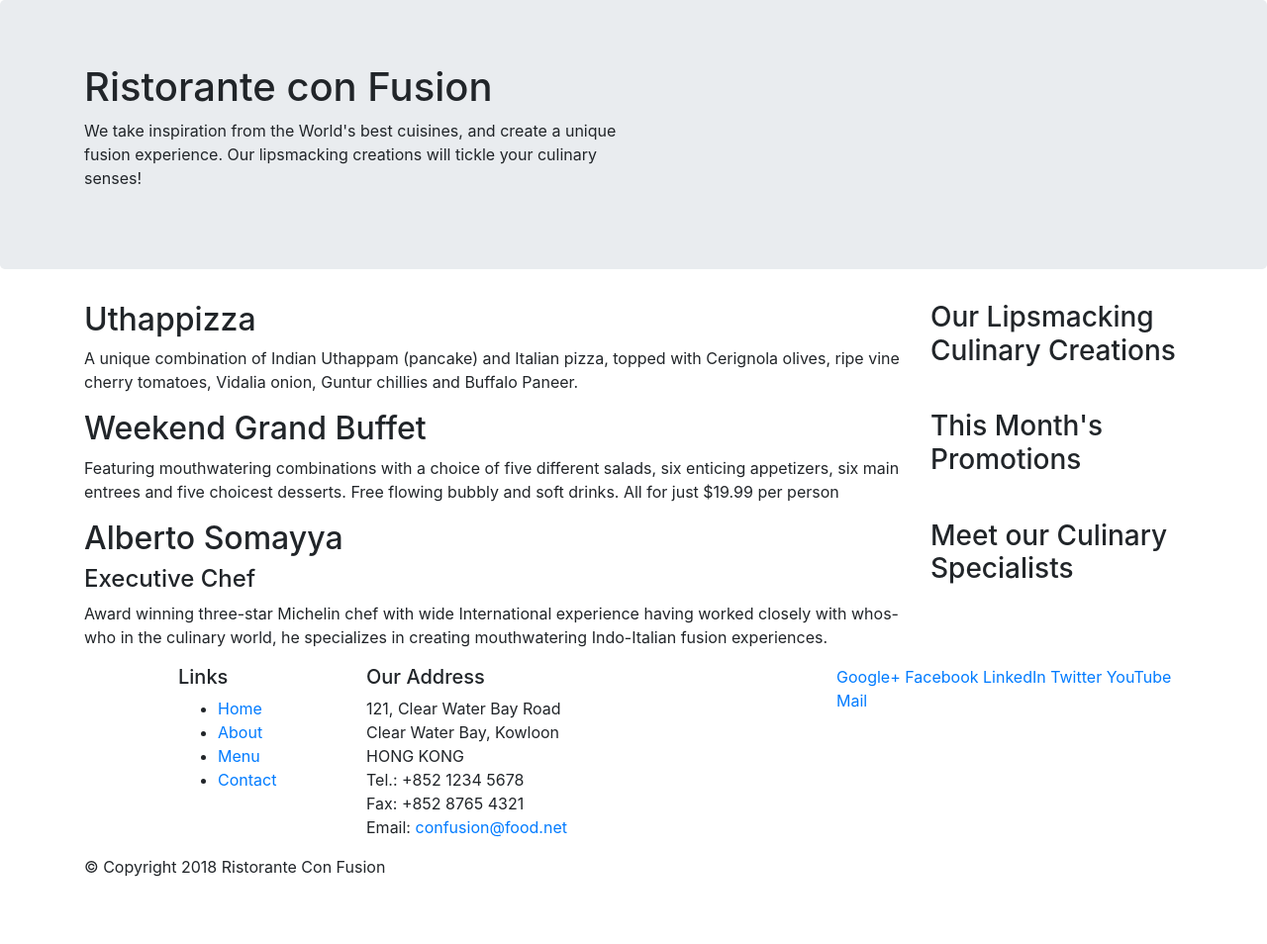
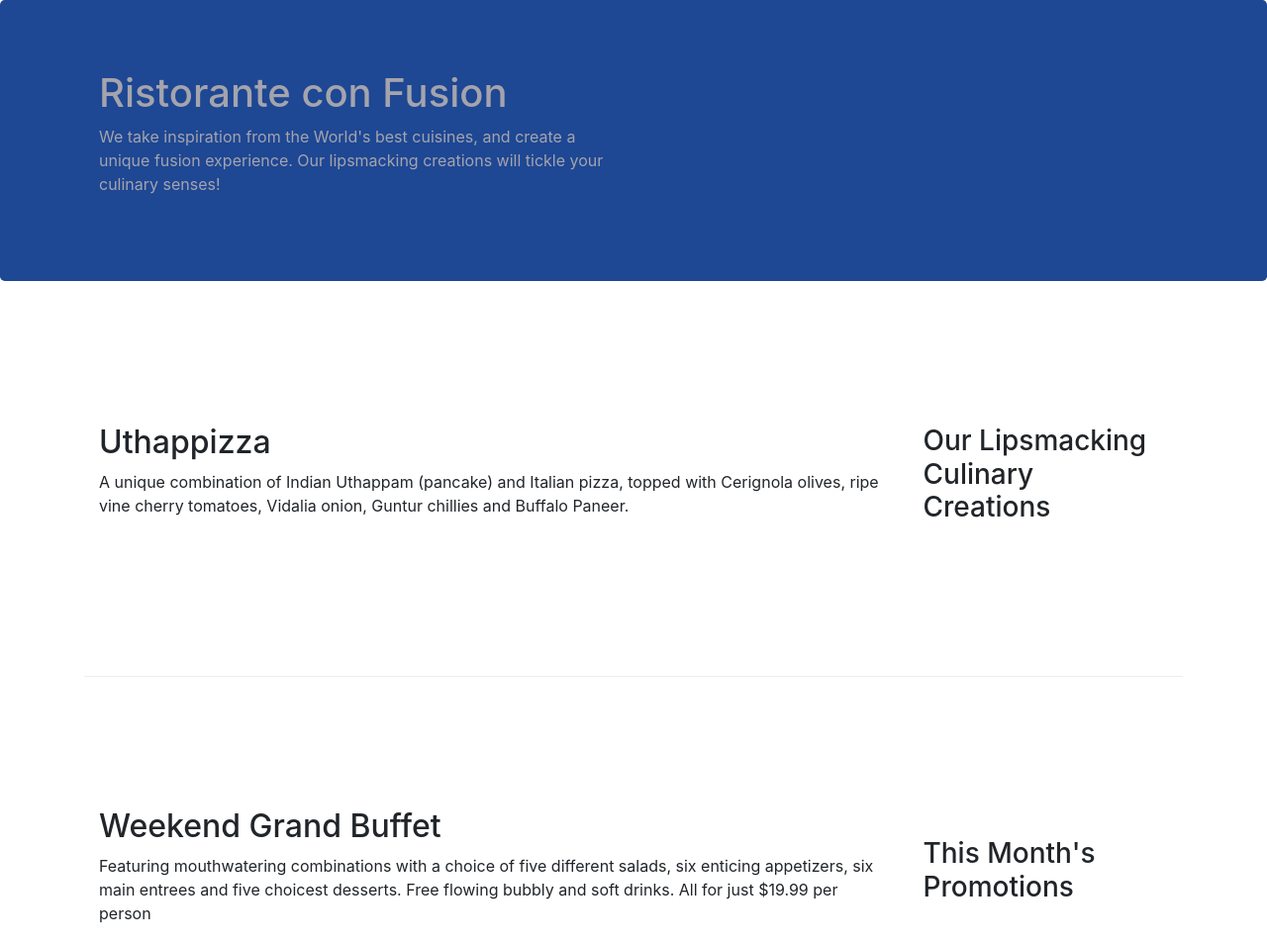
Before and after one commit to pradyumna29/coursera_bootstrap, a website: page index.html in a window 1280 px wide. Shown: the top 954 px of the page at 99% size. Before the commit the page ends 904 px from the top, so only its background shows below. Drawn offline with nearby package versions, Linux system fonts and the light colour scheme.

Commit message:
bootstrap grid part 2

```diff
--- /dev/null
+++ b/CSS/styles.css
@@ -0,0 +1,38 @@
+.row-header{
+    margin: 0px auto;
+    padding: 0px auto;
+}
+
+.row-content{
+    margin: 0px auto;
+    padding: 50px 0 50px 0px;
+    border-bottom: 1px ridge;
+    min-height: 400px;
+}
+
+.footer{
+    background-color: rgba(30, 71, 148, 0.7);
+    margin: 0px auto;
+    padding: 20px 0px 20px;
+}
+
+.jumbotron {
+    padding: 70px 30px 70px 30px;
+    margin: 0px auto;
+    background: rgb(30, 71, 148);
+    color: rgb(164, 164, 172);
+}
+
+a{
+    color: #142435;
+}
+
+a:hover{
+    color: darkgray;
+}
+
+.address{
+    font-size: 80%;
+    margin: 0px;
+    color: #0f0f0f;
+}
--- a/index.html
+++ b/index.html
@@ -9,6 +9,8 @@
 
     <!-- Bootstrap CSS -->
     <link rel="stylesheet" href="node_modules/bootstrap/dist/css/bootstrap.min.css">
+
+    <link rel="stylesheet" href="CSS/styles.css">
     <title>Ristorante Con Fusion</title>
 </head>
 
@@ -16,7 +18,7 @@
 
     <header class="jumbotron">
         <div class="container">
-            <div class="row">
+            <div class="row row-header">
                 <div class="col-12 col-sm-6">
                     <h1>Ristorante con Fusion</h1>
                     <p>We take inspiration from the World's best cuisines, and create a unique fusion experience. Our lipsmacking creations will tickle your culinary senses!</p>
@@ -28,7 +30,7 @@
     </header>
 
     <div class="container">
-        <div class="row">
+        <div class="row row-content align-items-center">
             <div class="col-12 col-sm-4 order-sm-last col-md-3">
                 <h3>Our Lipsmacking Culinary Creations</h3>
             </div>
@@ -39,7 +41,7 @@
         </div>
 
 
-        <div class="row">
+        <div class="row row-content align-items-center">
             <div class="col-12 col-sm-4 order-sm-last col-md-3">
                 <h3>This Month's Promotions</h3>
             </div>
@@ -49,7 +51,7 @@
             </div>
         </div>
 
-        <div class="row">
+        <div class="row row-content align-items-center">
             <div class="col-12 col-sm-4 order-sm-last col-md-3">
                 <h3>Meet our Culinary Specialists</h3>
             </div>
@@ -61,12 +63,12 @@
         </div>
     </div>
 
-    <footer>
+    <footer class="footer">
         <div class="container">
             <div class="row">
                 <div class="col-4 offset-1 col-sm-2">
                     <h5>Links</h5>
-                    <ul>
+                    <ul class="list-unstyled">
                         <li><a href="#">Home</a></li>
                         <li><a href="#">About</a></li>
                         <li><a href="#">Menu</a></li>
@@ -84,8 +86,8 @@
 		              Email: <a href="mailto:confusion@food.net">confusion@food.net</a>
 		           </address>
                 </div>
-                <div class="col-12 col-sm-4">
-                    <div>
+                <div class="col-12 col-sm-4 align-self-center">
+                    <div class="text-center">
                         <a href="http://google.com/+">Google+</a>
                         <a href="http://www.facebook.com/profile.php?id=">Facebook</a>
                         <a href="http://www.linkedin.com/in/">LinkedIn</a>
@@ -95,7 +97,7 @@
                     </div>
                 </div>
            </div>
-           <div class="row">
+           <div class="row justify-content-center">
                 <div class="col-auto">
                     <p>© Copyright 2018 Ristorante Con Fusion</p>
                 </div>
```
